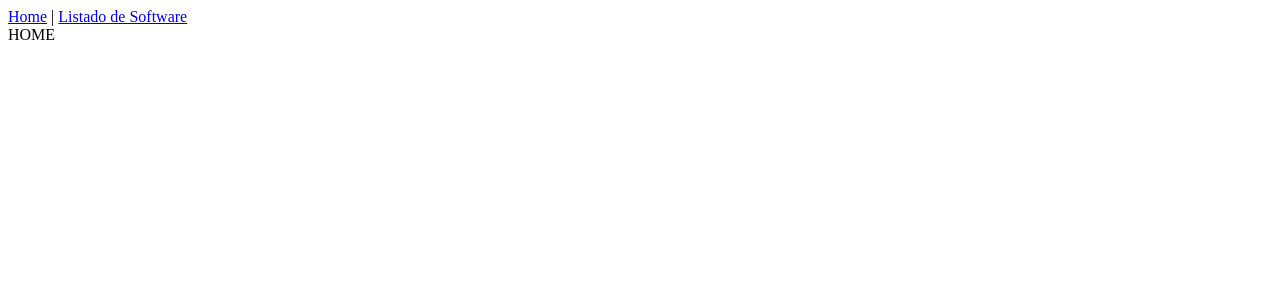
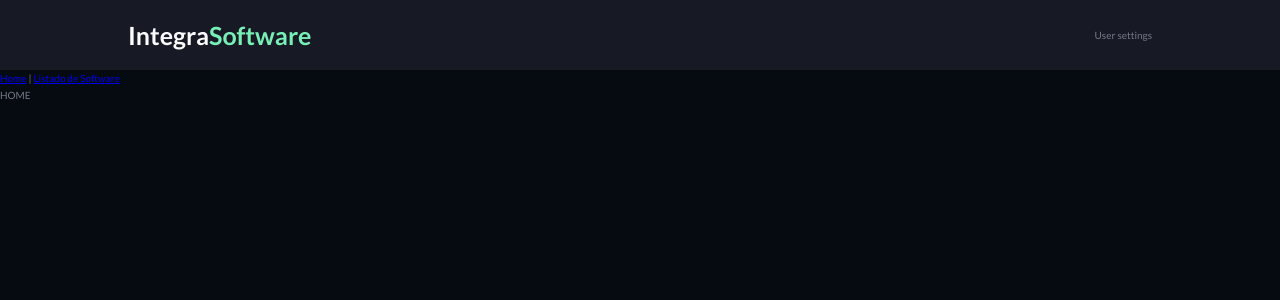
Before and after one commit to Eder87rh/mobilender, a Vue app: page / in a window 1280 px wide. Shown: the top 300 px of the page. Built offline with nearby package versions, Linux system fonts and the light colour scheme.

Commit message:
Creating the header

```diff
--- a/public/index.html
+++ b/public/index.html
@@ -1,15 +1,24 @@
 <!DOCTYPE html>
 <html lang="en">
   <head>
-    <meta charset="utf-8">
-    <meta http-equiv="X-UA-Compatible" content="IE=edge">
-    <meta name="viewport" content="width=device-width,initial-scale=1.0">
-    <link rel="icon" href="<%= BASE_URL %>favicon.ico">
+    <meta charset="utf-8" />
+    <meta http-equiv="X-UA-Compatible" content="IE=edge" />
+    <meta name="viewport" content="width=device-width,initial-scale=1.0" />
+    <link rel="icon" href="<%= BASE_URL %>favicon.ico" />
+    <link rel="preconnect" href="https://fonts.gstatic.com" />
+    <link
+      href="https://fonts.googleapis.com/css2?family=Lato:wght@400;700&display=swap"
+      rel="stylesheet"
+    />
     <title><%= htmlWebpackPlugin.options.title %></title>
   </head>
   <body>
     <noscript>
-      <strong>We're sorry but <%= htmlWebpackPlugin.options.title %> doesn't work properly without JavaScript enabled. Please enable it to continue.</strong>
+      <strong
+        >We're sorry but <%= htmlWebpackPlugin.options.title %> doesn't work
+        properly without JavaScript enabled. Please enable it to
+        continue.</strong
+      >
     </noscript>
     <div id="app"></div>
     <!-- built files will be auto injected -->
--- a/src/App.vue
+++ b/src/App.vue
@@ -1,15 +1,20 @@
 <template>
   <div id="app">
-    <div id="nav">
-      <router-link to="/">Home</router-link> |
-      <router-link to="/listado_software">Listado de Software</router-link>
-    </div>
+    <Header />
+    <Breadcrumb />
     <router-view />
   </div>
 </template>
 
 <script>
+import Header from "@/components/Header";
+import Breadcrumb from "@/components/Breadcrumb";
+import "./globalStyles.css";
 export default {
   name: "App",
+  components: {
+    Header,
+    Breadcrumb,
+  },
 };
 </script>
--- /dev/null
+++ b/src/components/Breadcrumb.vue
@@ -0,0 +1,16 @@
+<template>
+  <nav id="nav">
+    <router-link to="/">Home</router-link> |
+    <router-link to="/listado_software">Listado de Software</router-link>
+  </nav>
+</template>
+
+<script>
+export default {
+  setup() {
+    return {};
+  },
+};
+</script>
+
+<style lang="scss" scoped></style>
--- /dev/null
+++ b/src/components/Header.vue
@@ -0,0 +1,39 @@
+<template>
+  <header id="header">
+    <div class="container">
+      <h1>Integra<span class="software">Software</span></h1>
+      <div class="user-settings">
+        User settings
+      </div>
+    </div>
+  </header>
+</template>
+
+<script>
+export default {
+  setup() {
+    return {};
+  },
+};
+</script>
+
+<style lang="css" scoped>
+#header {
+  display: flex;
+  justify-content: center;
+  width: 100%;
+  height: 7rem;
+  background-color: var(--secondary-color);
+}
+
+.container {
+  display: flex;
+  justify-content: space-between;
+  align-items: center;
+  width: 80%;
+}
+
+.software {
+  color: var(--accent-color);
+}
+</style>
--- /dev/null
+++ b/src/globalStyles.css
@@ -0,0 +1,36 @@
+:root {
+  --primary-color: #060a11;
+  --secondary-color: #171925;
+  --accent-color: #78efb6;
+  --white-color: #fbfcfe;
+  --grey-color: #757a88;
+}
+
+*,
+*::after,
+*::before {
+  margin: 0;
+  padding: 0;
+  box-sizing: inherit;
+}
+
+html {
+  font-size: 62.5%;
+}
+
+body {
+  box-sizing: border-box;
+
+  font-family: "Lato", sans-serif;
+  font-weight: 400;
+  line-height: 1.7;
+  background-color: var(--primary-color);
+  color: var(--grey-color);
+  /* padding: 3rem; */
+}
+
+h1 {
+  color: var(--white-color);
+  font-weight: 700;
+  font-size: 2.5rem;
+}
--- a/src/pages/404.vue
+++ b/src/pages/404.vue
@@ -1,6 +1,6 @@
 <template>
   <div>
-    <h1>Uups, la pagina solicitada no existe.</h1>
+    <h3>Uups, la pagina solicitada no existe.</h3>
   </div>
 </template>
 
```
